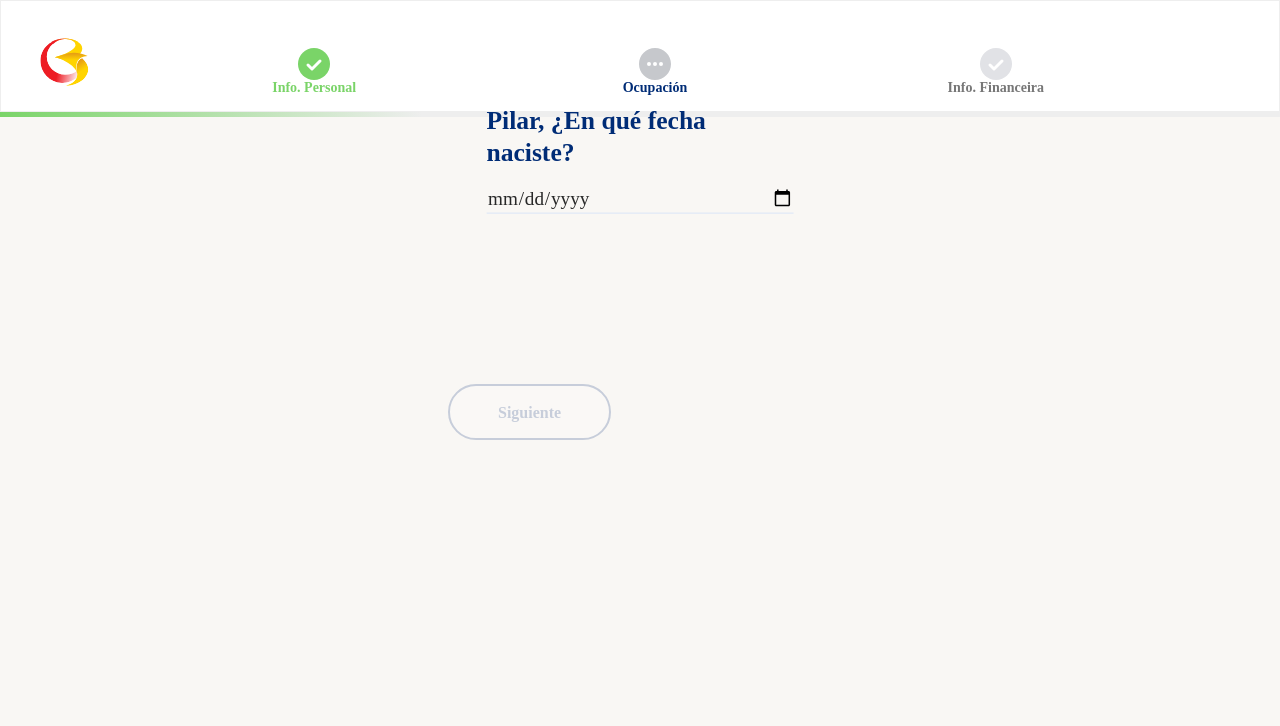
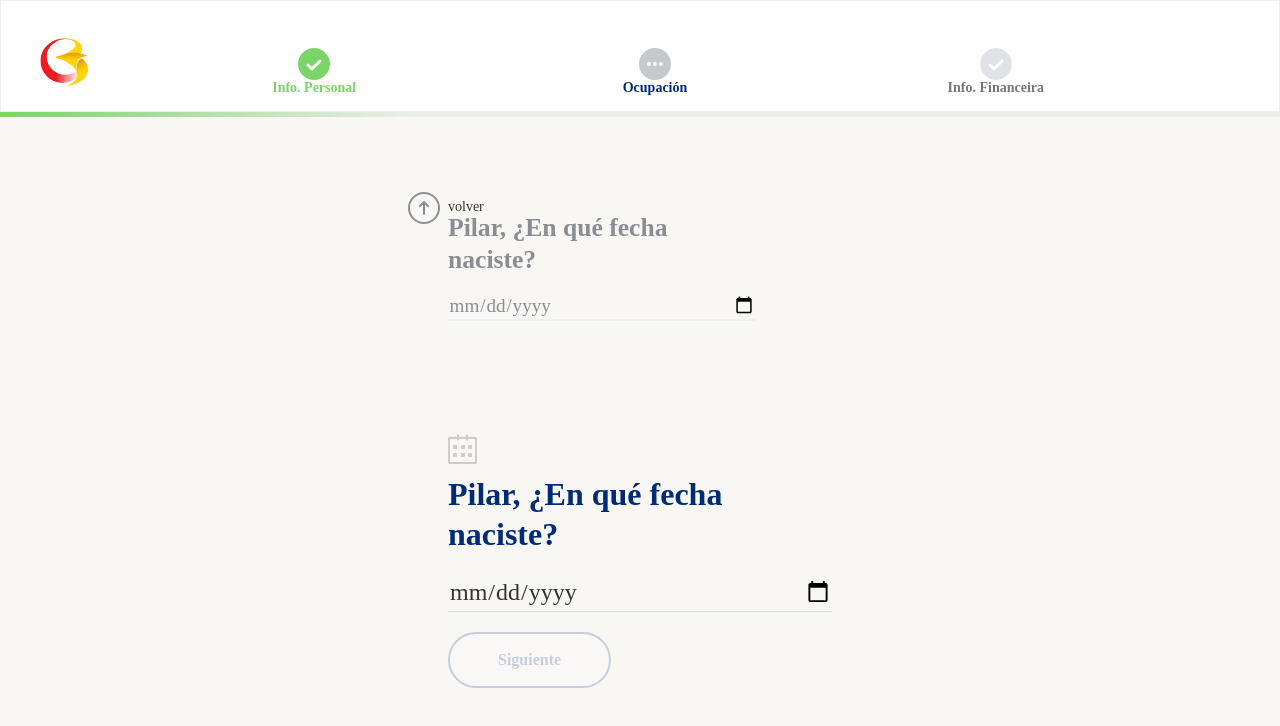
Before and after one commit to lcaice3/prueba-webpack2, an Angular app: page /welcome in a window 1280 px wide. Shown: the top 726 px of the page. Built offline with nearby package versions, Linux system fonts and the light colour scheme; a web font is replaced by a local one.

Commit message:
Implementacion componente field-form

```diff
--- a/src/app/components/basic-info/basic-info.component.html
+++ b/src/app/components/basic-info/basic-info.component.html
@@ -14,6 +14,20 @@
      class="form-text-input"
      name="birthdate" >
     </bdb-field-form>
+
+    <bdb-field-form [anterior]='false'>
+        <span><img src="../../assets/images/calendar.svg"></span>
+        <br>
+        <label for="identityNumber" class="form-label">Pilar, ¿En qué fecha naciste?</label>
+
+        <input
+         [(ngModel)]="birthdate"
+         required
+         type="date"
+         class="form-text-input"
+         name="birthdate" >
+        </bdb-field-form>
+
     <button
     [disabled]='basicInfo.form.invalid'
      type="submit"
--- a/src/app/components/field-form/field-form.component.html
+++ b/src/app/components/field-form/field-form.component.html
@@ -1,3 +1,9 @@
-<div class="input animated" [class.slideOutUp] = 'isAnterior()'>
+
+<div class="back" *ngIf='isAnterior()' >
+<img class="back-arrow" src="../../assets/images/back.svg">
+<span>volver</span>
+</div>
+<br>
+<div class="input animated" [class.slideOutUp] = 'isAnterior()'  >
   <ng-content> </ng-content>
 </div>
```
Also changed, not shown: src/assets/css/app.css, src/assets/images/back.svg (added).
